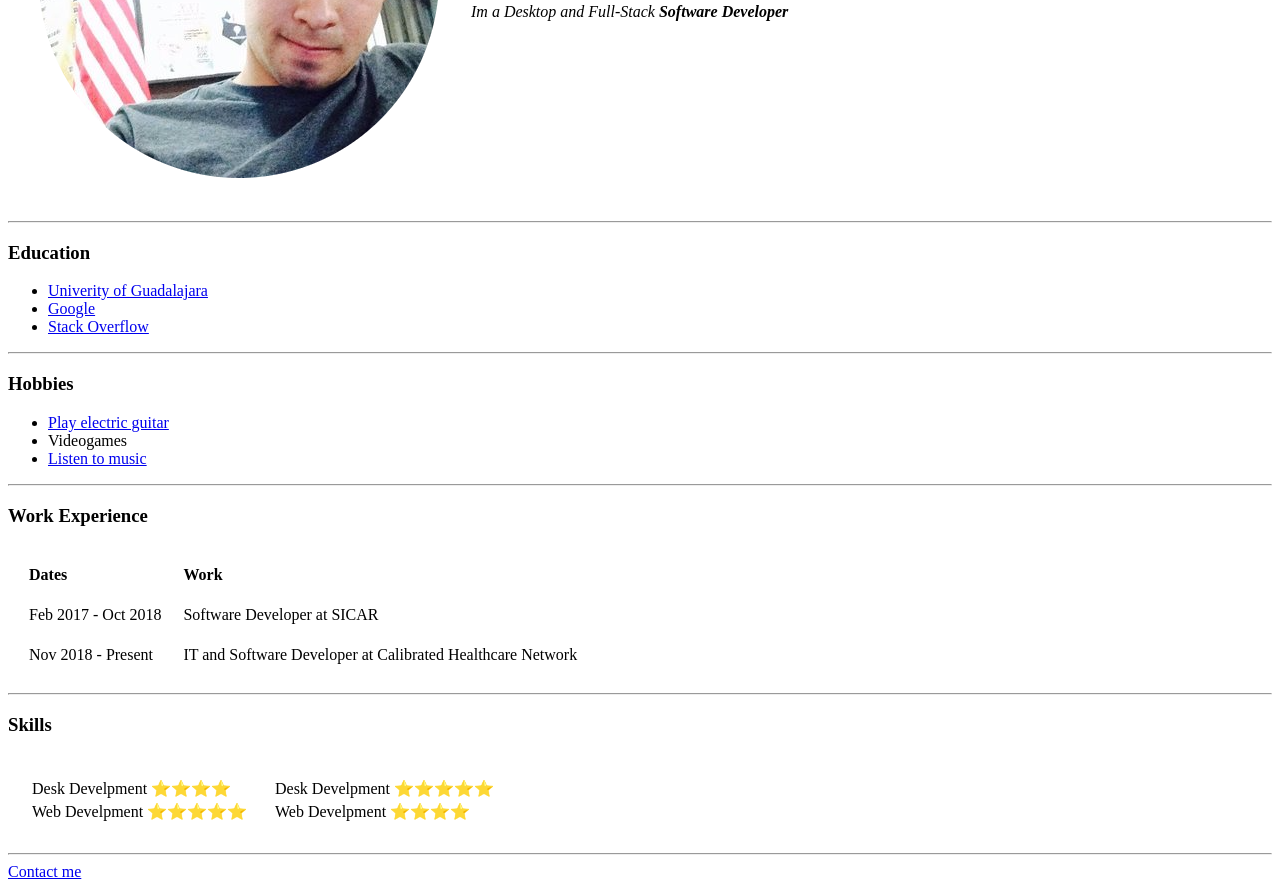
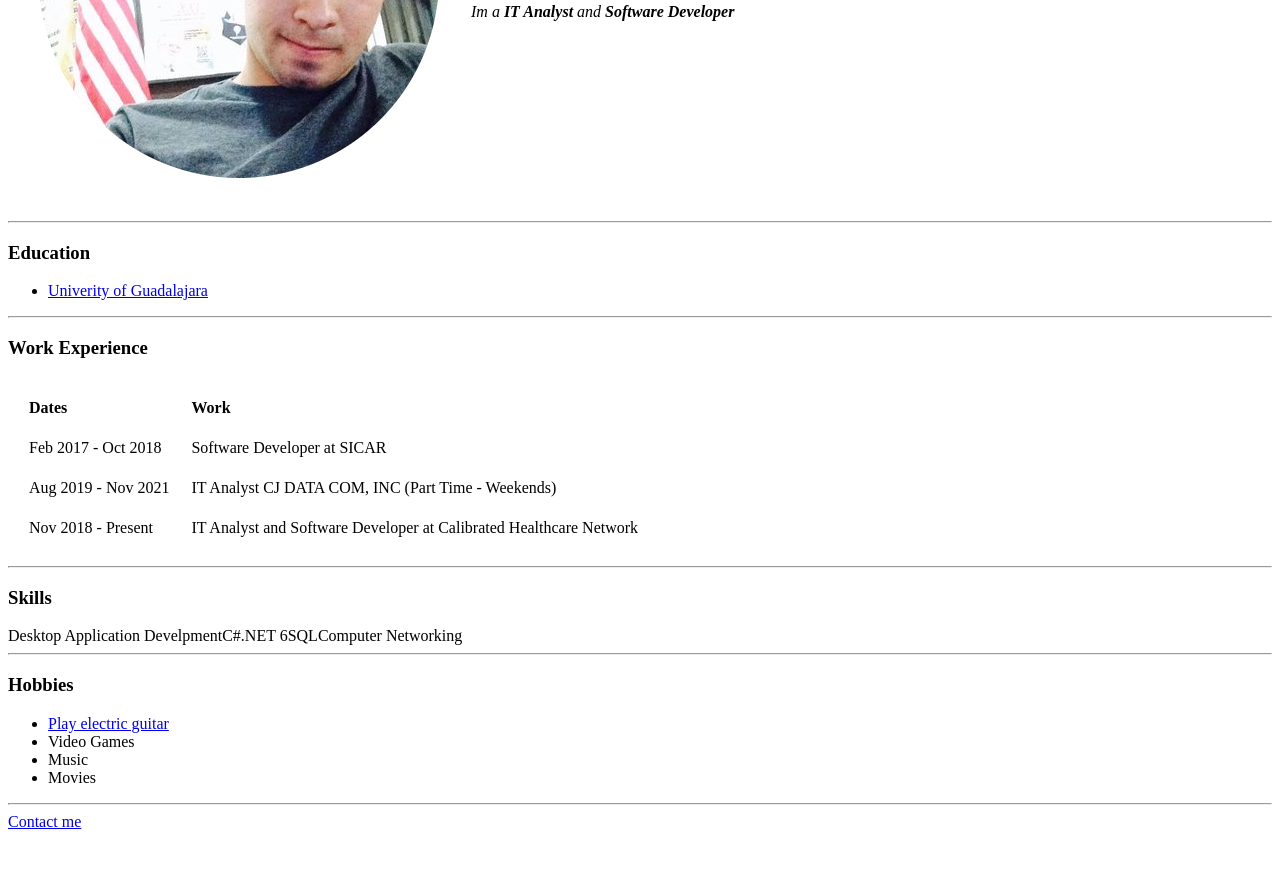
Before and after one commit to joesatriani10/cv, a plain HTML site: page index.html in a window 1280 px wide. Shown: the part 261-1150 px from the top of the page. After the commit the page ends 1100 px from the top, so only its background shows below. Drawn offline with Linux system fonts and the light colour scheme.

Commit message:
update Index

```diff
--- a/index.html
+++ b/index.html
@@ -12,8 +12,7 @@
           <h1>Angel Israel Real Montes de Oca</h1>
           <p>
             <em>
-              Im a Desktop and Full-Stack
-              <strong>Software Developer</strong>
+              Im a <strong>IT Analyst</strong> and <strong>Software Developer</strong>
             </em>
           </p>
         </td>
@@ -23,23 +22,6 @@
     <h3>Education</h3>
     <ul>
       <li><a href="https://www.udg.mx/">Univerity of Guadalajara</a></li>
-      <li><a href="https://www.google.com">Google</a></li>
-      <li><a href="http://www.stackoverflow.com">Stack Overflow</a></li>
-    </ul>
-    <hr />
-    <h3>Hobbies</h3>
-    <ul>
-      <li>
-        <a href="https://www.youtube.com/channel/UCWlTqBl-ERqDt4VUp7AKDkw">
-          Play electric guitar
-        </a>
-      </li>
-      <li>Videogames</li>
-      <li>
-        <a href="https://www.youtube.com/c/PagansMindOfficial">
-          Listen to music
-        </a>
-      </li>
     </ul>
     <hr />
     <h3>Work Experience</h3>
@@ -56,29 +38,38 @@
           <td>Software Developer at SICAR</td>
         </tr>
         <tr>
+          <td>Aug 2019 - Nov 2021</td>
+          <td>IT Analyst CJ DATA COM, INC (Part Time - Weekends)</td>
+        </tr>
+        <tr>
           <td>Nov 2018 - Present</td>
-          <td>IT and Software Developer at Calibrated Healthcare Network</td>
+          <td>IT Analyst and Software Developer at Calibrated Healthcare Network</td>
         </tr>
       </tbody>
     </table>
     <hr />
     <h3>Skills</h3>
     <table cellspacing="20">
-      <tr>
-        <td>
-          <table>
-            <tr><td>Desk Develpment ⭐️⭐️⭐️⭐️</td></tr>
-            <tr><td>Web Develpment ⭐️⭐️⭐️⭐️⭐️</td></tr>
-          </table>
-        </td>
-        <td>
-          <table>
-            <tr><td>Desk Develpment ⭐️⭐️⭐️⭐️⭐️</td></tr>
-            <tr><td>Web Develpment ⭐️⭐️⭐️⭐️</td></tr>
-          </table>
-        </td>
-      </tr>
+    <table>
+      <tr>Desktop Application Develpment</tr>
+      <tr>C#</tr>
+      <tr>.NET 6</tr>
+      <tr>SQL</tr>
+      <tr>Computer Networking</tr>
     </table>
+    </table>
+    <hr />
+    <h3>Hobbies</h3>
+    <ul>
+      <li>
+        <a href="https://www.youtube.com/channel/UCWlTqBl-ERqDt4VUp7AKDkw">
+          Play electric guitar
+        </a>
+      </li>
+      <li>Video Games</li>
+      <li>Music</li>
+      <li>Movies</li>
+    </ul>
     <hr />
     <a href="contact-me.html">Contact me</a>
   </body>
```
